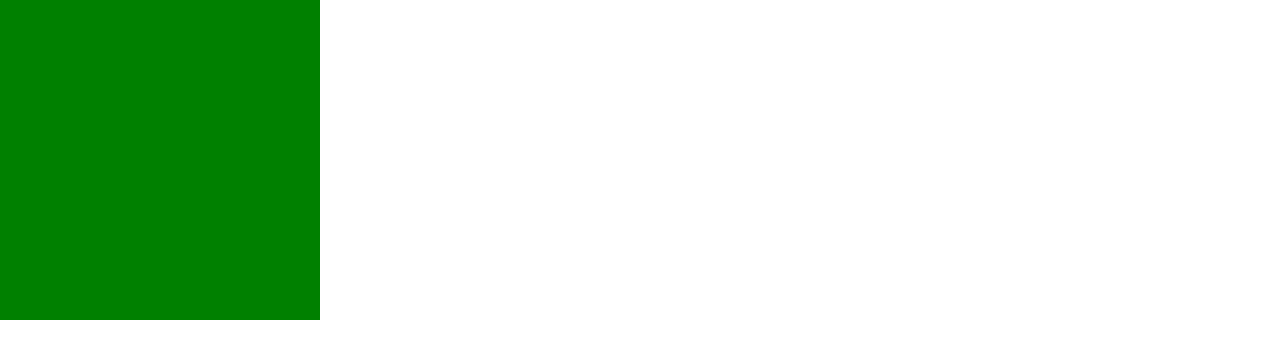
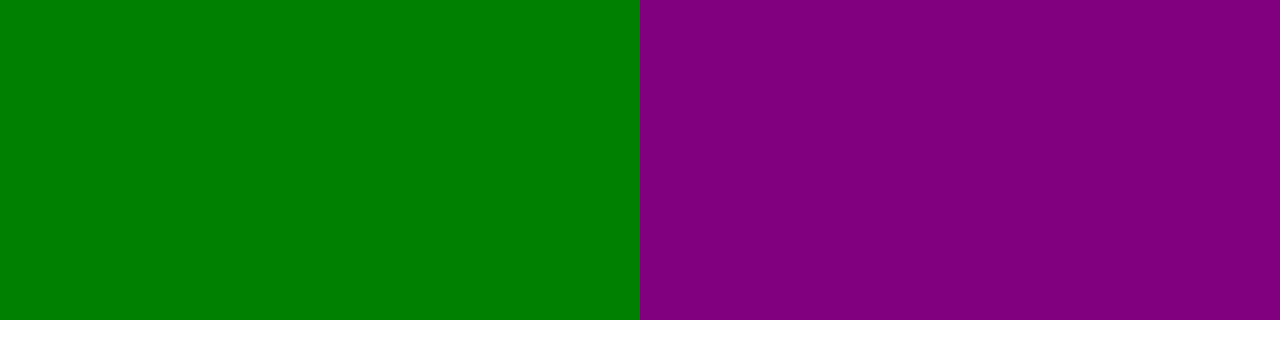
Before and after one commit to ehsansh/react-bootcamp, a React (Create React App) app: page / in a window 1280 px wide. Shown: the top 358 px of the page. Built offline with nearby package versions, Linux system fonts and the light colour scheme.

Commit message:
add boxcontainer component

```diff
--- a/src/App.js
+++ b/src/App.js
@@ -1,9 +1,9 @@
 import './App.css';
-import Box from './Box';
+import BoxContainer from './BoxContainer';
 function App() {
     return (
         <div className='App'>
-            <Box />
+            <BoxContainer />
         </div>
     );
 }
--- /dev/null
+++ b/src/BoxContainer.css
@@ -0,0 +1,7 @@
+.BoxContainer {
+    display: flex;
+    flex-wrap: wrap;
+    justify-content: center;
+    align-items: center;
+    flex: 1;
+}
--- /dev/null
+++ b/src/BoxContainer.js
@@ -0,0 +1,15 @@
+import React, { Component } from 'react';
+import Box from './Box';
+import './BoxContainer.css';
+class BoxContainer extends Component {
+    static defaultProps = {
+        numBoxes: 4,
+    };
+    render() {
+        const boxes = Array.from({ length: this.props.numBoxes }).map(() => {
+            return <Box />;
+        });
+        return <div className='BoxContainer'>{boxes}</div>;
+    }
+}
+export default BoxContainer;
```
